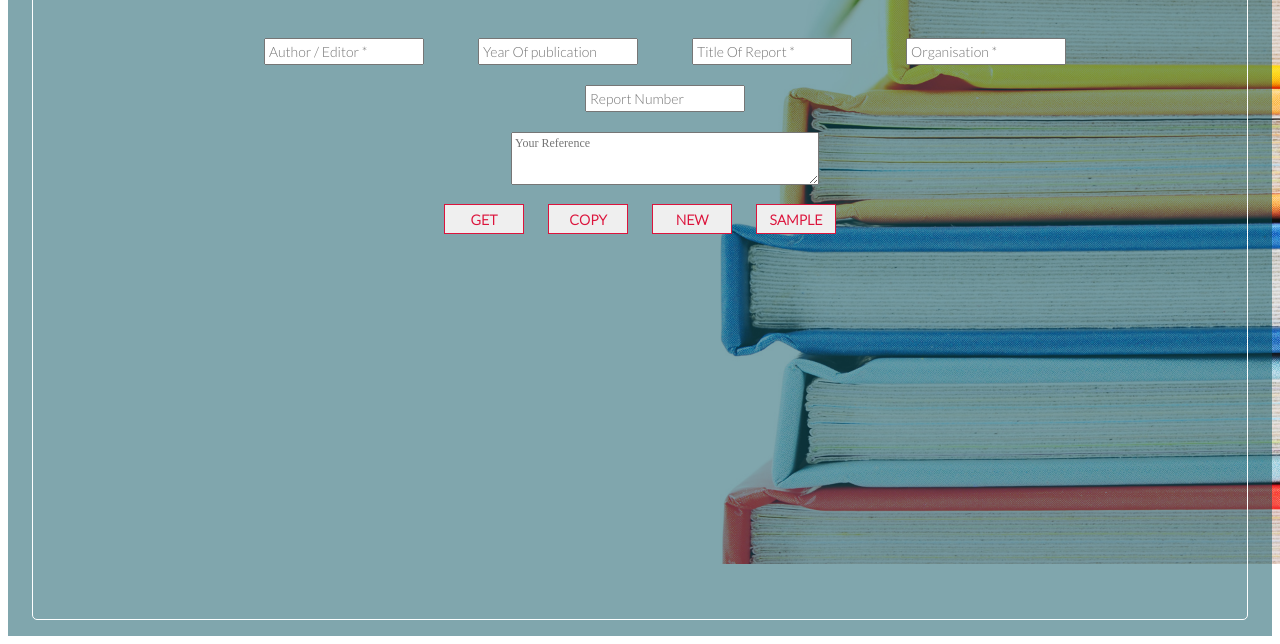
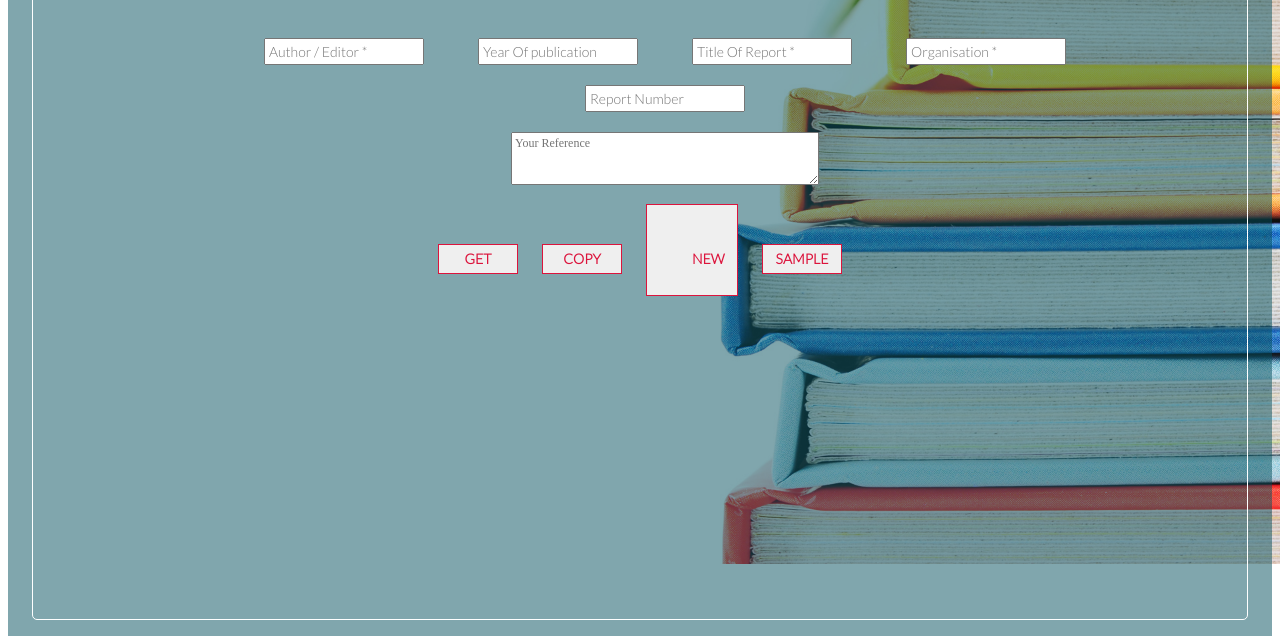
Before and after one commit to udara-chinthaka/harvardReference, a plain HTML site: page report.html in a window 1280 px wide. Shown: the part 156-800 px from the top of the page. Drawn offline with nearby package versions, Linux system fonts and the light colour scheme.

Commit message:
changed CSS file

```diff
--- a/style.css
+++ b/style.css
@@ -155,3 +155,7 @@
   content: "SAMPLE";
   color: crimson;
 }
+
+.new {
+  padding: 45px;
+}
```
